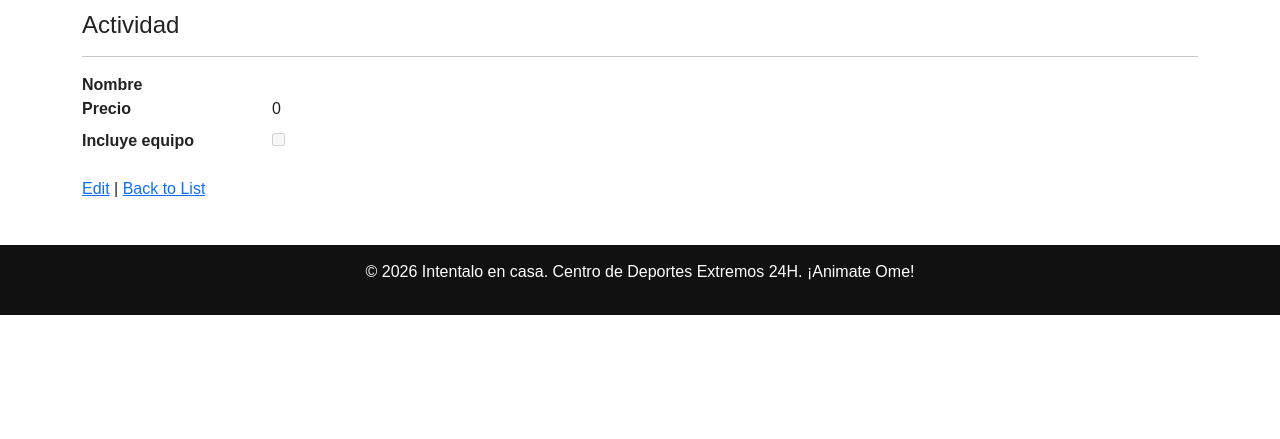
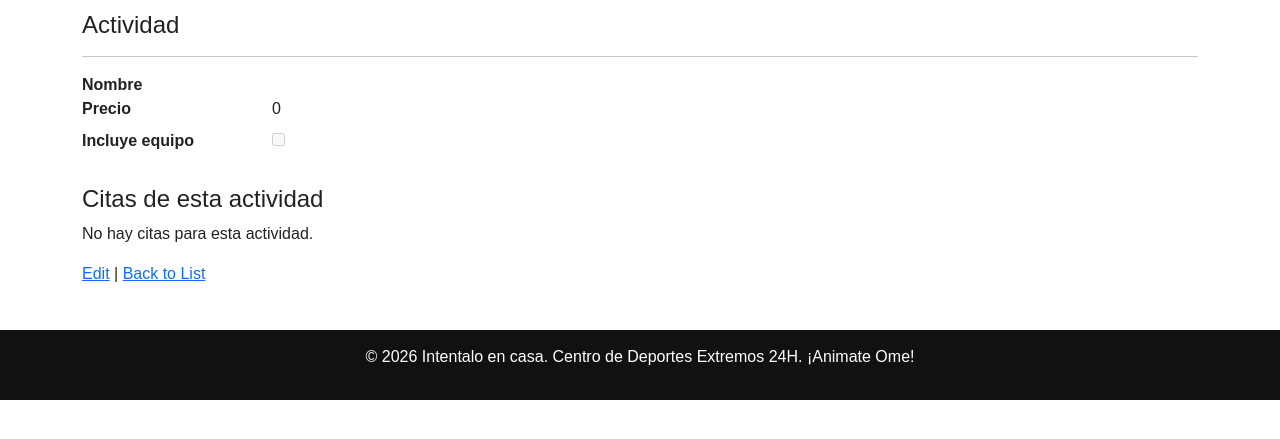
Before and after one commit to juanjo0201/IntentaloEnCasa, an ASP.NET Core app: template Views/Actividades/Details.cshtml in a window 1280 px wide. Shown: the part 271-710 px from the top of the page. Run offline with ASP.NET Core 8, Linux system fonts and the light colour scheme; the template is opened without the code that fills it, so the values that code supplies are empty.

Commit message:
Agregar consultas de citas por actividad con include

```diff
--- a/Controllers/ActividadesController.cs
+++ b/Controllers/ActividadesController.cs
@@ -22,7 +22,7 @@ namespace IntentaloEnCasa.Controllers
         // GET: Actividades
         public async Task<IActionResult> Index()
         {
-            return View(await _context.Actividades.ToListAsync());
+            return View(await _context.Actividades.Include(a => a.Citas).ToListAsync());
         }
 
         // GET: Actividades/Details/5
@@ -34,6 +34,7 @@ namespace IntentaloEnCasa.Controllers
             }
 
             var actividad = await _context.Actividades
+                .Include(a => a.Citas)
                 .FirstOrDefaultAsync(m => m.Id == id);
             if (actividad == null)
             {
--- a/Views/Actividades/Details.cshtml
+++ b/Views/Actividades/Details.cshtml
@@ -10,26 +10,54 @@
     <h4>Actividad</h4>
     <hr />
     <dl class="row">
-        <dt class = "col-sm-2">
+        <dt class="col-sm-2">
             @Html.DisplayNameFor(model => model.Nombre)
         </dt>
-        <dd class = "col-sm-10">
+        <dd class="col-sm-10">
             @Html.DisplayFor(model => model.Nombre)
         </dd>
-        <dt class = "col-sm-2">
+        <dt class="col-sm-2">
             @Html.DisplayNameFor(model => model.Precio)
         </dt>
-        <dd class = "col-sm-10">
+        <dd class="col-sm-10">
             @Html.DisplayFor(model => model.Precio)
         </dd>
-        <dt class = "col-sm-2">
+        <dt class="col-sm-2">
             @Html.DisplayNameFor(model => model.IncluyeEquipo)
         </dt>
-        <dd class = "col-sm-10">
+        <dd class="col-sm-10">
             @Html.DisplayFor(model => model.IncluyeEquipo)
         </dd>
     </dl>
 </div>
+
+<h4 class="mt-4">Citas de esta actividad</h4>
+
+@if (Model.Citas.Count == 0)
+{
+    <p>No hay citas para esta actividad.</p>
+}
+else
+{
+    <table class="table">
+        <thead>
+            <tr>
+                <th>Nombre</th>
+                <th>Fecha</th>
+            </tr>
+        </thead>
+        <tbody>
+            @foreach (var cita in Model.Citas)
+            {
+                <tr>
+                    <td>@cita.Nombre</td>
+                    <td>@cita.Fecha.ToString("dd/MM/yyyy")</td>
+                </tr>
+            }
+        </tbody>
+    </table>
+}
+
 <div>
     <a asp-action="Edit" asp-route-id="@Model?.Id">Edit</a> |
     <a asp-action="Index">Back to List</a>
--- a/Views/Actividades/Index.cshtml
+++ b/Views/Actividades/Index.cshtml
@@ -13,6 +13,9 @@
     <thead>
         <tr>
             <th>
+                Citas
+            </th>
+            <th>
                 @Html.DisplayNameFor(model => model.Nombre)
             </th>
             <th>
@@ -27,6 +30,9 @@
     <tbody>
 @foreach (var item in Model) {
         <tr>
+            <td>
+                @item.Citas.Count
+            </td>
             <td>
                 @Html.DisplayFor(modelItem => item.Nombre)
             </td>
```
